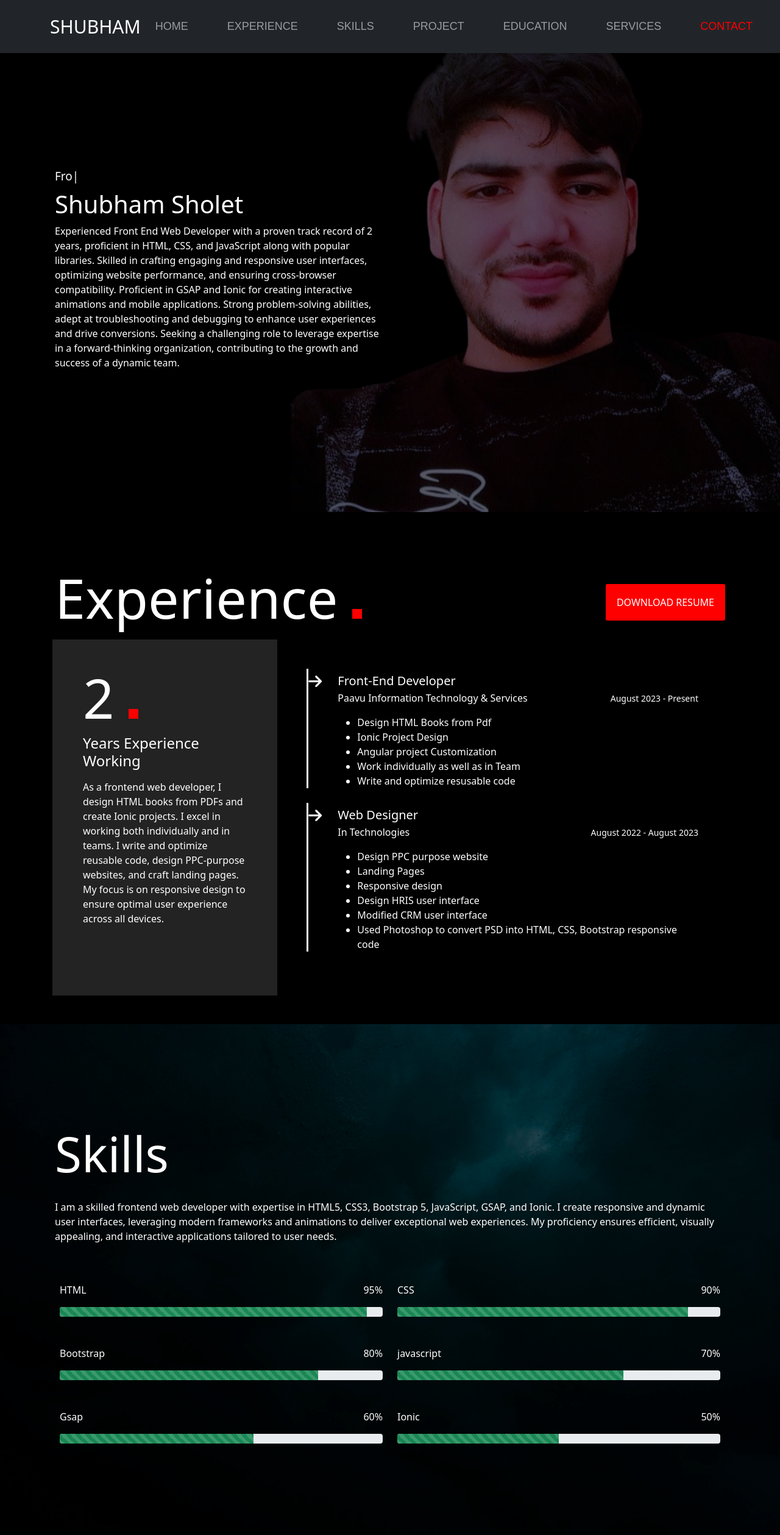
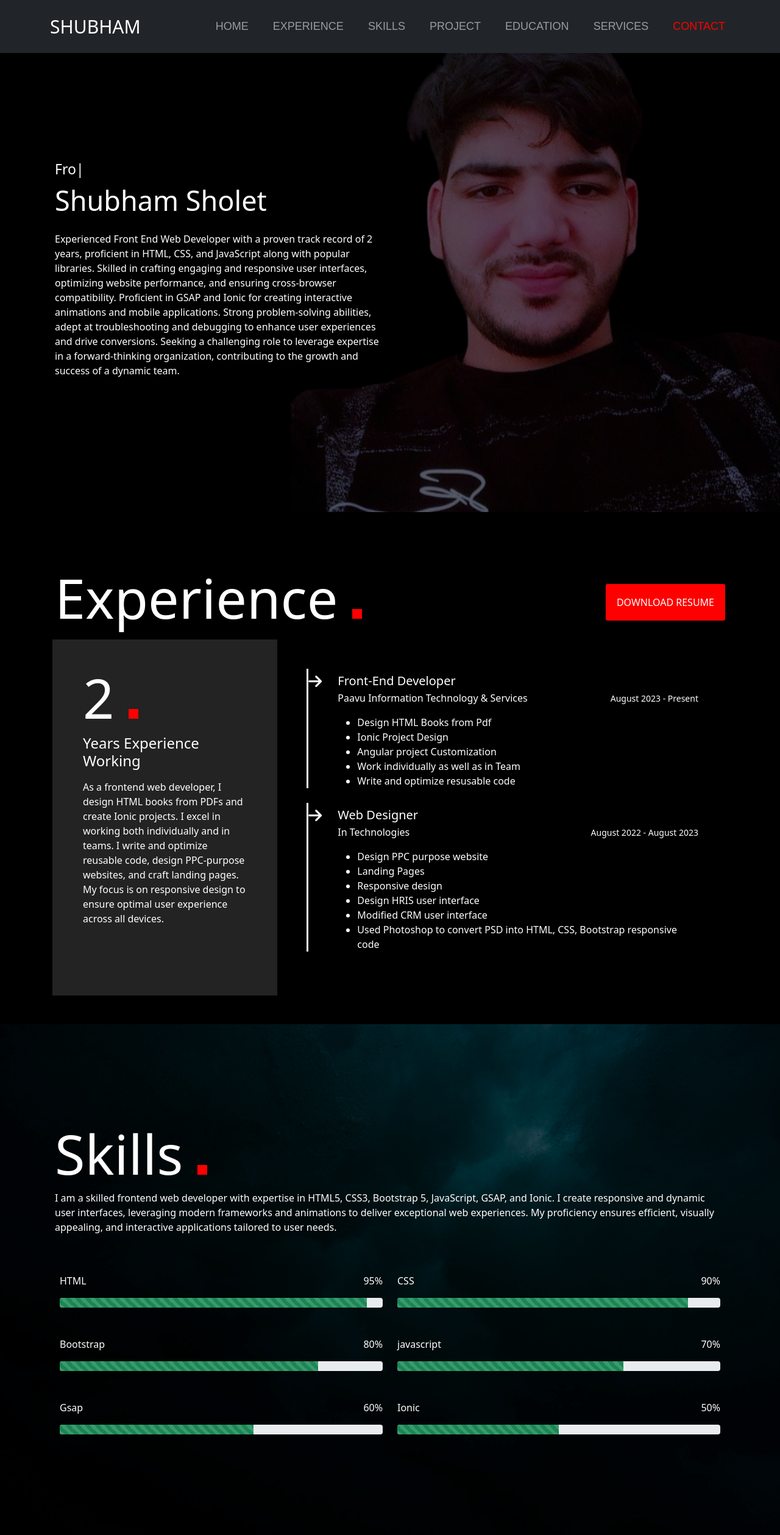
Before and after one commit to shubhamsholet/Shubham-sholet_portfolio, a plain HTML site: page index.html in a window 1280 px wide. Shown: the top 2518 px of the page at 61% size. Drawn offline with nearby package versions, Linux system fonts and the light colour scheme.

Commit message:
page change gsap add

```diff
--- a/assets/custom.js
+++ b/assets/custom.js
@@ -20,7 +20,7 @@ gsap.utils.toArray('section').forEach((section, i) => {
                 targets: '#structure-header',
                 className: colorClass
             },
-            markers: true
+            // markers: true
         })
 
     }
--- a/assets/style.css
+++ b/assets/style.css
@@ -107,8 +107,12 @@ html {
   height: 100%;
 }
 
+.banner-sec .name {
+  font-size: 45px;
+}
+
 .designation span {
-  font-size: 19px;
+  font-size: 23px;
 }
 
 /* banner end */
@@ -404,12 +408,14 @@ form .bg-transparent:focus-visible {
 #services,
 #contact {
   /* display: none; */
-  height: 105vh !important;
+  height: fit-content !;
+  min-height: 105vh !important;
 }
 
 
 #home {
-  height: 105vh !important;
+  height: fit-content;
+  min-height: 105vh !important;
 }
 
 .d-block {
@@ -464,7 +470,7 @@ form .bg-transparent:focus-visible {
   }
 
   .expYear p {
-    font-size: 50px;
+    font-size: 40px;
   }
 
   .d-sd-block {
--- a/index.html
+++ b/index.html
@@ -38,7 +38,7 @@
             <span class="navbar-toggler-icon"></span>
           </button>
           <div class="collapse navbar-collapse float-end w-fit" id="navbarSupportedContent">
-            <ul class="navbar-nav  ms-auto gap-5 mb-2 mb-lg-0">
+            <ul class="navbar-nav  ms-auto gap-4 mb-2 mb-lg-0">
               <li class="nav-item">
                 <a class="nav-link" href="#home">Home</a>
               </li>
@@ -82,7 +82,7 @@
             <div class=" mt-2 col-lg-6 col-md-12 col-sm-12 pt-5 ">
               <h4 class="designation"> <span id="typed-output"></span></h4>
               <h1 class="name">Shubham Sholet</h1>
-              <p class="breiff">
+              <p class="breiff mt-4">
                 Experienced Front End Web Developer with a proven track record of 2 years, proficient in
                 HTML, CSS, and
                 JavaScript along with popular libraries. Skilled in crafting engaging and responsive
@@ -201,10 +201,12 @@
     <!-- about section start -->
     <section class="skill-sec" id="skills">
       <div class="overlayall h-100">
-        <div class="container h-100 overflow-auto">
+        <div class="container h-100 ">
           <div class="row h-100 align-items-center">
             <div class="col-12">
-              <p class="aboutDet">Skills</p>
+              <div class="expYear  ">
+                <p>Skills <span></span></p>
+              </div>
               <p class="aboutdes">
                 I am a skilled frontend web developer with expertise in HTML5, CSS3, Bootstrap 5,
                 JavaScript, GSAP, and
@@ -215,6 +217,7 @@
                 and
                 interactive
                 applications tailored to user needs.
+
               </p>
               <div class="skills row">
                 <div class="skillsProgress   mt-5 col-lg-6 col-md-12 col-sm-12">
```
